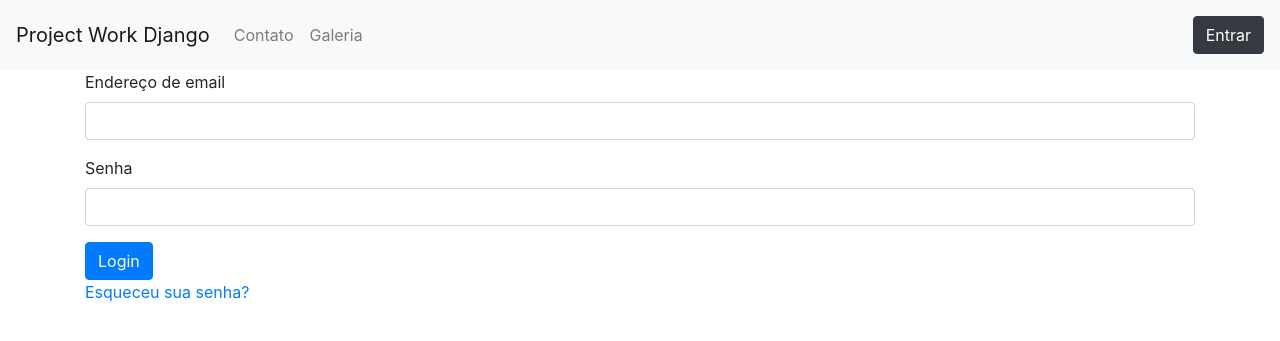
After one commit to Al1rios/pwdj, a Django app: page /accounts/login/ in a window 1280 px wide. The commit adds this page. Shown: the top 341 px of the page. Run offline with Django 3.2, Linux system fonts and the light colour scheme; some libraries are stand-ins or nearby versions.

Commit message:
Implementado
close #98

```diff
--- a/pwdj/core/templates/base.html
+++ b/pwdj/core/templates/base.html
@@ -21,7 +21,7 @@
             <span class="navbar-toggler-icon"></span>
         </button>
         <div class="collapse navbar-collapse" id="navbarNav">
-            <ul class="navbar-nav">
+            <ul class="navbar-nav mr-auto">
                 <li class="nav-item">
                     <a class="nav-link" href="/contato/">Contato</a>
                 </li>
@@ -29,6 +29,11 @@
                     <a class="nav-link" href="{% url 'galeria:index' %}">Galeria</a>
                 </li>
             </ul>
+            {% if user.is_authenticated %}
+                <a class="btn btn-danger my-2 my-sm-2" href="{% url 'logout' %}">Sair</a>
+            {% else%}
+                <a class="btn btn-dark my-2 my-sm-2" href="{% url 'login' %}">Entrar</a>
+            {% endif %}
         </div>
   </nav>
 
--- /dev/null
+++ b/pwdj/core/templates/registration/login.html
@@ -0,0 +1,59 @@
+{% extends 'base.html' %}
+{% block title %}Login{% endblock title %}
+{% block content %}
+    <div class="container">
+        <div class="row">
+            <div class="col">
+                {% if form.errors %}
+                    <p>Usuário e senha inválidos. Tente de novo.</p>
+                {% endif %}
+
+                {% if next %}
+                    {% if user.is_authenticated %}
+                        <p>Sua conta não pode acessar essa página. Para prosseguir, acesse com uma
+                            conta que tenha permissão.</p>
+                    {% else %}
+                        <p>Faça login para acessar essa página.</p>
+                    {% endif %}
+                {% endif %}
+
+                <form method="post" action="{% url 'login' %}">
+                    {% csrf_token %}
+                    <form role="form">
+                        <div class="form-group">
+                            <label for="{{ form.username.id_for_label }}">
+                                {{ form.username.label }}
+                            </label>
+                            <input type="email" name="{{ form.username.name }}"
+                                   class="form-control"
+                                   id="{{ form.username.id_for_label }}"
+                                   {% if form.username.value %}
+                                    value="{{form.username.value }}"
+                                   {% endif %}
+
+                                   required="required"/>
+                        </div>
+                        <div class="form-group">
+                            <label for="exampleInputEmail1" for="{{ form.password.id_for_label }}">
+                                {{ form.password.label }}
+                            </label>
+                            <input type="password" name="{{ form.password.name }}"
+                                   class="form-control"
+                                   id="{{ form.password.id_for_label }}"
+                                   required="required"/>
+                        </div>
+                        <button type="submit" class="btn btn-primary">
+                            Login
+                        </button>
+                        <input type="hidden" name="next" value="{{ next }}"/>
+                    </form>
+                </form>
+                {# Assumes you setup the password_reset view in your URLconf #}
+                <p><a href="{% url 'password_reset' %}">Esqueceu sua senha?</a></p>
+
+            </div>
+        </div>
+
+    </div>
+
+{% endblock content %}
--- a/pwdj/settings.py
+++ b/pwdj/settings.py
@@ -43,7 +43,6 @@ INSTALLED_APPS = [
     'django.contrib.messages',
     'collectfast',
     'django.contrib.staticfiles',
-    'debug_toolbar',
 ]
 
 MIDDLEWARE = [
@@ -58,6 +57,7 @@ MIDDLEWARE = [
 
 if DEBUG:
     # Django Debug toolbar config
+    INSTALLED_APPS.append('debug_toolbar',)
     MIDDLEWARE.insert(0, 'debug_toolbar.middleware.DebugToolbarMiddleware')
     INTERNAL_IPS = '127.0.0.1'
 
@@ -111,6 +111,8 @@ AUTH_PASSWORD_VALIDATORS = [
 ]
 
 AUTH_USER_MODEL = 'core.User'
+
+LOGIN_REDIRECT_URL = LOGOUT_REDIRECT_URL = '/'
 
 
 # Internationalization
--- a/pwdj/urls.py
+++ b/pwdj/urls.py
@@ -25,6 +25,7 @@ urlpatterns = [
     path('', core_views.home),
     path('contato/', core_views.contact),
     path('galeria/', include('pwdj.galeria.urls')),
+    path('accounts/', include('django.contrib.auth.urls')),
 ]
 
 if settings.DEBUG:
```
Also changed, not shown: pwdj/core/tests/test_login.py (added, +34 -0 lines), pwdj/galeria/tests.py (deleted, +0 -40 lines), pwdj/core/tests/__init__.py (added), pwdj/core/tests/test_home.py (renamed from pwdj/core/tests.py), pwdj/galeria/tests/test_index_view.py (renamed from pwdj/galeria/tests/test_views.py).
